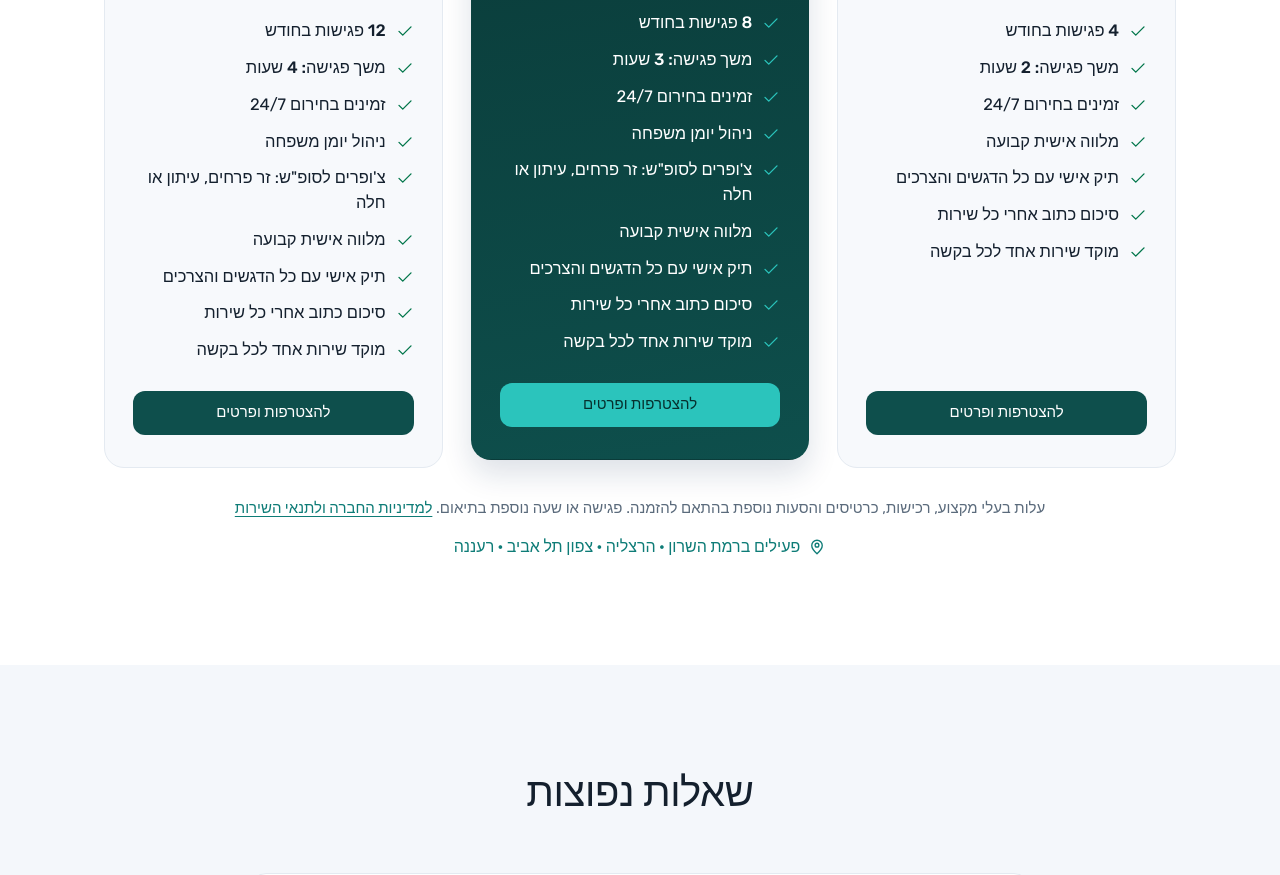
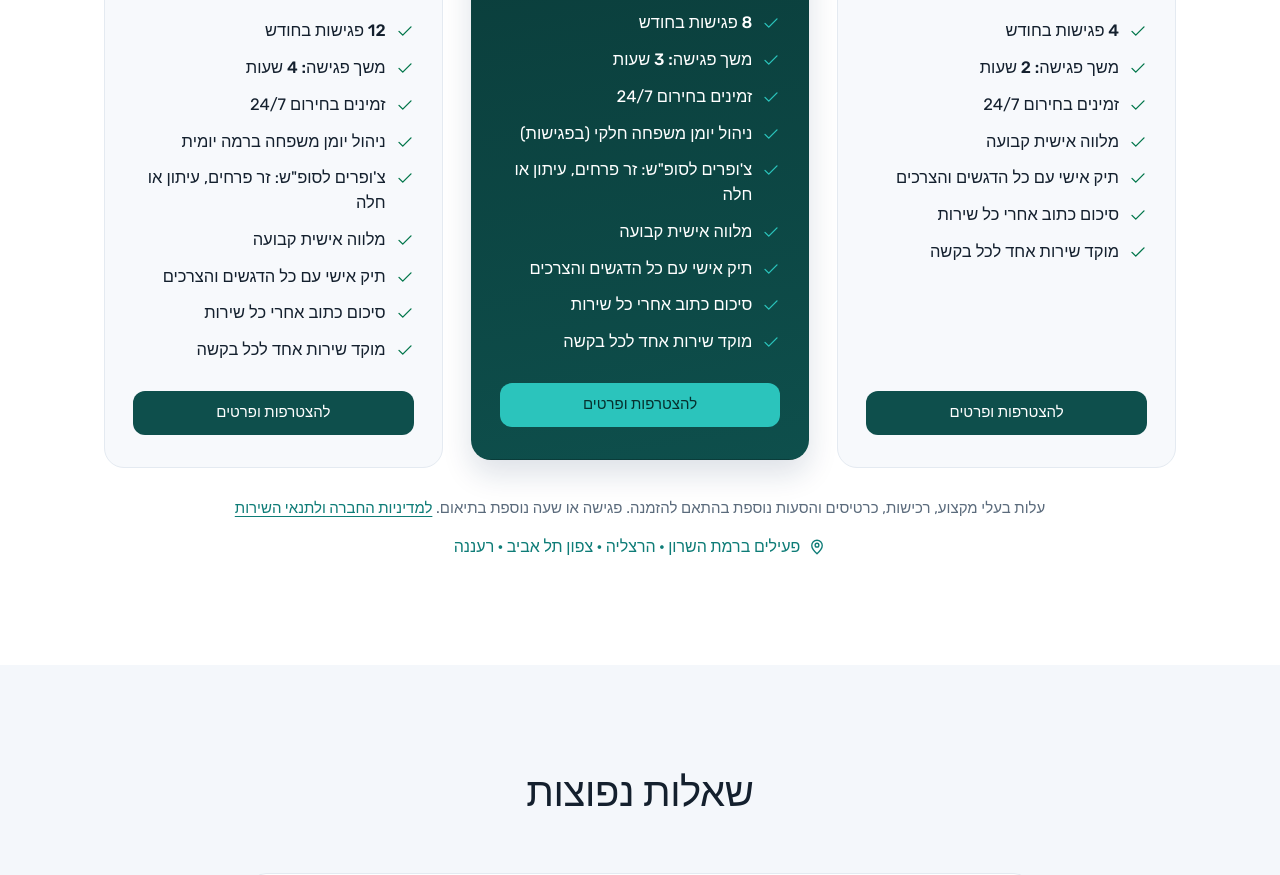
Before and after one commit to danaleeskunik/FamilyCare, a React (Vite) app: page / in a window 1280 px wide. Shown: the part 4320-5195 px from the top of the page. Built offline with nearby package versions, Linux system fonts and the light colour scheme.

Commit message:
Landing: calendar management levels per plan; families brochure wording

```diff
--- a/src/pages/Landing.tsx
+++ b/src/pages/Landing.tsx
@@ -112,9 +112,9 @@ const FAMILY: { icon: IconName; text: string }[] = [
 ]
 
 const PLANS = [
-  { name: 'Business', price: '2,950', meetings: 4, hours: 2, premium: false, featured: false },
-  { name: 'Platinum', price: '8,350', meetings: 8, hours: 3, premium: true, featured: true },
-  { name: 'Top Platinum', price: '15,950', meetings: 12, hours: 4, premium: true, featured: false },
+  { name: 'Business', price: '2,950', meetings: 4, hours: 2, premium: false, featured: false, calendar: '' },
+  { name: 'Platinum', price: '8,350', meetings: 8, hours: 3, premium: true, featured: true, calendar: 'ניהול יומן משפחה חלקי (בפגישות)' },
+  { name: 'Top Platinum', price: '15,950', meetings: 12, hours: 4, premium: true, featured: false, calendar: 'ניהול יומן משפחה ברמה יומית' },
 ]
 const PLAN_SHARED = ['מלווה אישית קבועה', 'תיק אישי עם כל הדגשים והצרכים', 'סיכום כתוב אחרי כל שירות', 'מוקד שירות אחד לכל בקשה']
 
@@ -297,7 +297,7 @@ export default function Landing() {
                 <li><Ico name="check" size={18} /> <strong>{p.meetings} פגישות בחודש</strong></li>
                 <li><Ico name="check" size={18} /> <strong>משך פגישה: {p.hours} שעות</strong></li>
                 <li><Ico name="check" size={18} /> זמינים בחירום 24/7</li>
-                {p.premium && <li><Ico name="check" size={18} /> ניהול יומן משפחה</li>}
+                {p.calendar && <li><Ico name="check" size={18} /> {p.calendar}</li>}
                 {p.premium && <li><Ico name="check" size={18} /> צ'ופרים לסופ"ש: זר פרחים, עיתון או חלה</li>}
                 {PLAN_SHARED.map((f) => (<li key={f}><Ico name="check" size={18} /> {f}</li>))}
               </ul>
```
Also changed, not shown: 1 other file (tests, documents, lock files or other folders).
